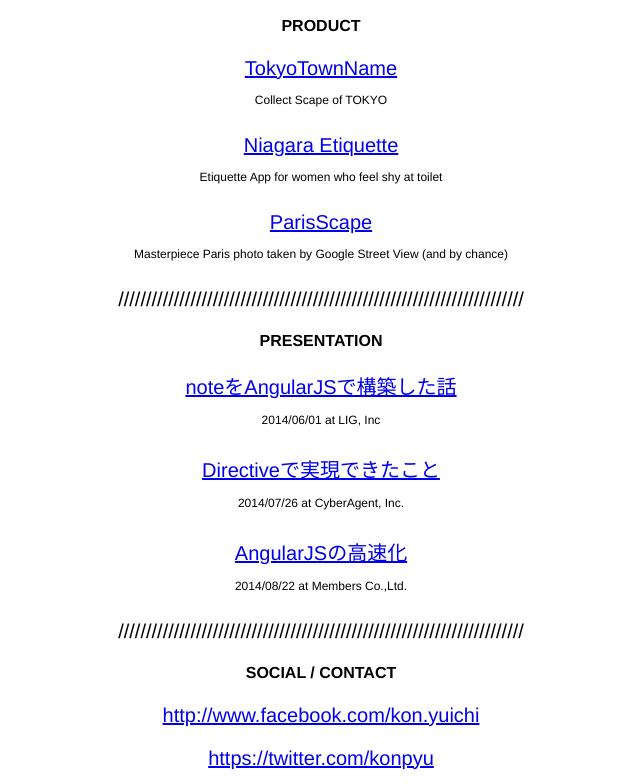
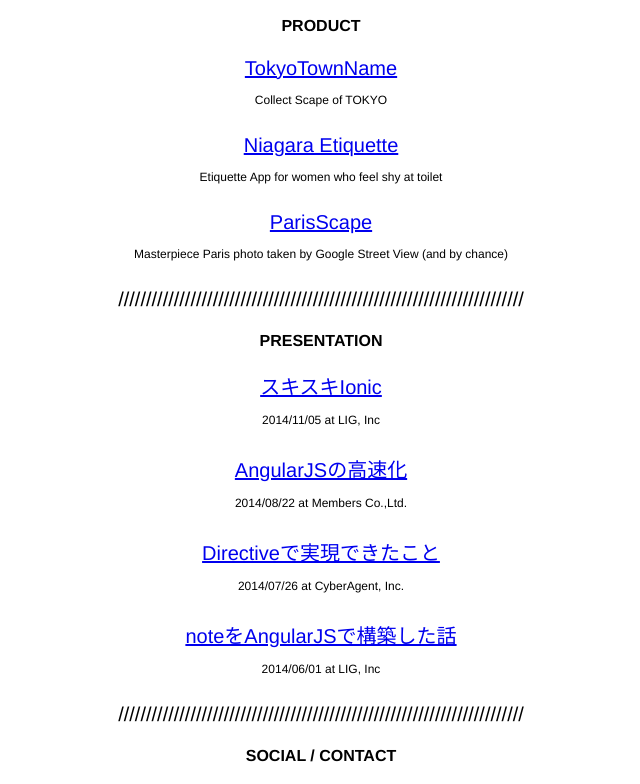
Before and after one commit to konpyu/konpyu.com, a plain HTML site: page index.html in a window 1280 px wide. Shown: the part 403-1187 px from the top of the page, without its empty margins (319-959 px from the left). Drawn offline with Linux system fonts and the light colour scheme.

Commit message:
add presentation

```diff
--- a/index.html
+++ b/index.html
@@ -56,18 +56,22 @@ div#desc {
 <div class="center">
   <h4>PRESENTATION</h4>
 </div>
+
+<a href="http://www.slideshare.net/KonYuichi/ionic-41150582"><p>スキスキIonic</p></a>
+<div id="desc"><p id="desc">2014/11/05 at LIG, Inc</p></div>
+<p id="desc">&nbsp</p><!-- SPACER? -->
+
+<a href="http://www.slideshare.net/KonYuichi/speeding-up-angularjs"><p>AngularJSの高速化</p></a>
+<div id="desc"><p id="desc">2014/08/22 at Members Co.,Ltd.</p></div>
+<p id="desc">&nbsp</p><!-- SPACER? -->
+
+<a href="http://www.slideshare.net/KonYuichi/0725-directive-innote"><p>Directiveで実現できたこと</p></a>
+<div id="desc"><p id="desc">2014/07/26 at CyberAgent, Inc. </p></div>
+<p id="desc">&nbsp</p><!-- SPACER? -->
+
 <a href="http://www.slideshare.net/KonYuichi/0601-angular-note"><p>noteをAngularJSで構築した話</p></a>
 <div id="desc"><p id="desc">2014/06/01 at LIG, Inc</p></div>
 <p id="desc">&nbsp</p><!-- SPACER? -->
-
-<a href="http://www.slideshare.net/KonYuichi/0601-angular-note"><p>Directiveで実現できたこと</p></a>
-<div id="desc"><p id="desc">2014/07/26 at CyberAgent, Inc. </p></div>
-<p id="desc">&nbsp</p><!-- SPACER? -->
-
-<a href="http://www.slideshare.net/KonYuichi/0601-angular-note"><p>AngularJSの高速化</p></a>
-<div id="desc"><p id="desc">2014/08/22 at Members Co.,Ltd.</p></div>
-<p id="desc">&nbsp</p><!-- SPACER? -->
-
 
 <p>/////////////////////////////////////////////////////////////////////////</p>
 <div class="center">
```
